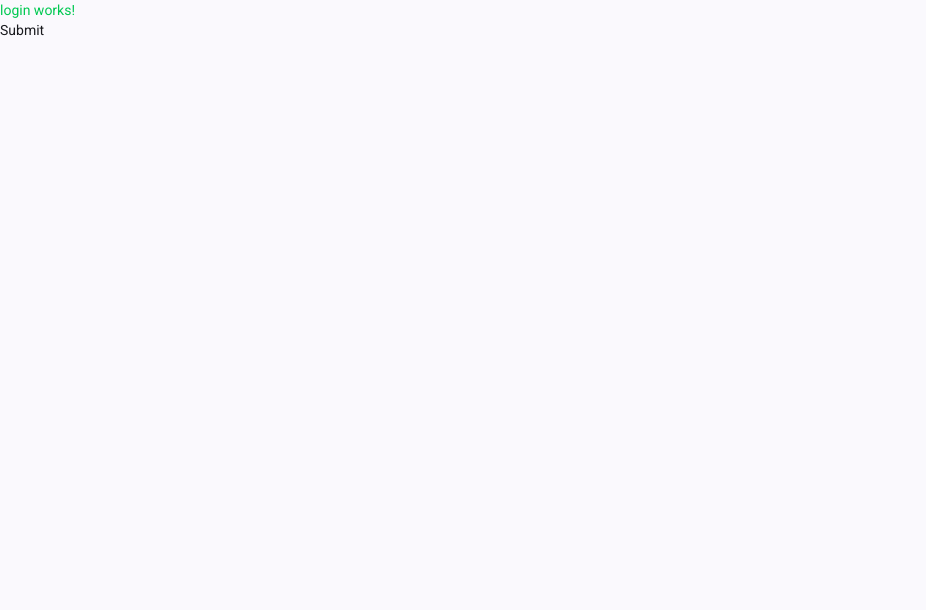
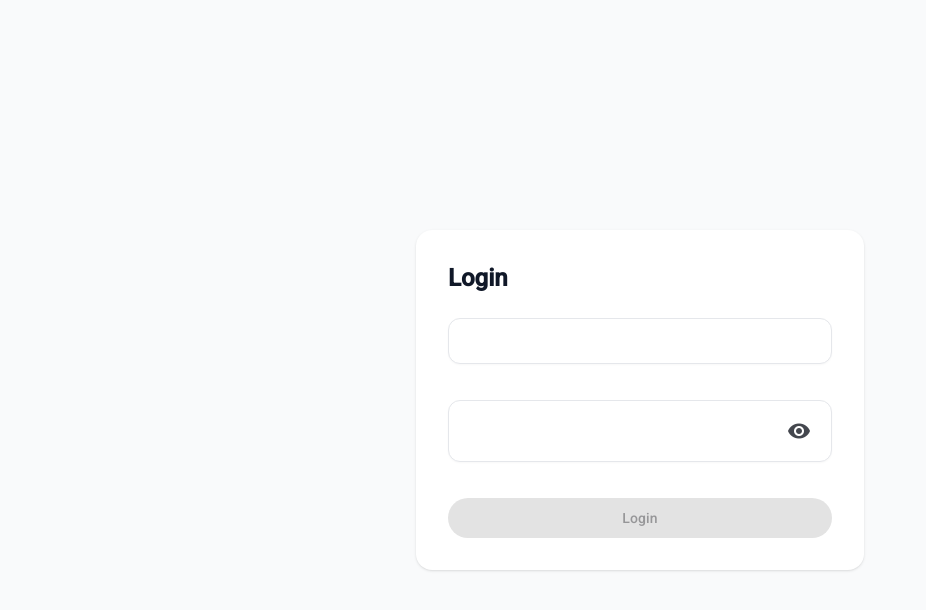
Before and after one commit to Tudor-debug819/Ticketing-System, an Angular app: page /login in a window 1280 px wide. Shown: the top 610 px of the page, without its empty margins (0-926 px from the left). Built offline with nearby package versions, Linux system fonts and the light colour scheme.

Commit message:
finish login page

```diff
--- a/src/app/pages/login/login.css
+++ b/src/app/pages/login/login.css
@@ -0,0 +1,61 @@
+/* ——— Flat inputs: fără outline/underline Material ——— */
+:host ::ng-deep .flat .mdc-notched-outline {
+    display: none;
+}
+
+:host ::ng-deep .flat .mdc-line-ripple {
+    display: none;
+}
+
+/* Container alb, bordură discretă, colțuri rotunjite */
+:host ::ng-deep .flat .mat-mdc-text-field-wrapper {
+    background: #fff;
+    border: 1px solid #e5e7eb;
+    /* Tailwind gray-200 */
+    border-radius: 12px;
+    box-shadow: 0 1px 2px rgba(0, 0, 0, 0.03);
+}
+
+/* Padding consistent pentru conținutul câmpului */
+:host ::ng-deep .flat .mat-mdc-form-field-flex {
+    padding: 10px 12px;
+    align-items: center;
+    /* aliniere verticală identică */
+}
+
+/* Infix compact (fără padding dublu implicit) */
+:host ::ng-deep .flat .mat-mdc-form-field-infix {
+    min-height: auto;
+    padding: 0 !important;
+    width: 100%;
+}
+
+/* Eliminăm overlay-ul de focus implicit Material */
+:host ::ng-deep .flat .mat-mdc-form-field-focus-overlay {
+    opacity: 0;
+}
+
+/* Focus ring subtil (roz) pe tot câmpul */
+:host ::ng-deep .flat.mat-mdc-form-field.mat-focused .mat-mdc-text-field-wrapper {
+    border-color: #ec4899;
+    /* pink-500 */
+    box-shadow: 0 0 0 3px rgba(236, 72, 153, 0.15);
+}
+
+/* ——— Fix pentru diferența de “lățime” la parola cu matSuffix ——— */
+/* scoate spațiul suplimentar pe dreapta creat de suffix */
+:host ::ng-deep .flat input.mat-mdc-input-element {
+    padding-right: 0;
+}
+
+/* mic spațiu uniform între icon și marginea dreaptă */
+:host ::ng-deep .flat .mat-mdc-form-field-suffix {
+    margin-right: 8px;
+}
+
+/* menține aceeași înălțime chiar dacă există suffix */
+:host ::ng-deep .flat .mat-mdc-text-field-wrapper,
+:host ::ng-deep .flat .mat-mdc-form-field-flex {
+    min-height: 44px;
+    /* înălțime comodă pentru ambele câmpuri */
+}
--- a/src/app/pages/login/login.html
+++ b/src/app/pages/login/login.html
@@ -1,2 +1,32 @@
-<p class="text-green-500">login works!</p>
-<button (click)="submit()">Submit</button>
+<div class="min-h-screen grid place-items-center bg-gray-50">
+    <div class="w-full max-w-md rounded-2xl shadow p-8 bg-white">
+        <h1 class="text-2xl font-semibold mb-6 text-gray-900">Login</h1>
+
+        <form [formGroup]="form" (ngSubmit)="submit()" class="space-y-4">
+            <!-- Email -->
+            <mat-form-field appearance="outline" class="w-full flat">
+                <mat-label>Email</mat-label>
+                <input matInput type="email" formControlName="email" placeholder="you@demo.com" />
+                <mat-error *ngIf="form.get('email')?.hasError('required')">Email is required</mat-error>
+                <mat-error *ngIf="form.get('email')?.hasError('email')">Invalid email</mat-error>
+            </mat-form-field>
+
+            <!-- Password -->
+            <mat-form-field appearance="outline" class="w-full flat">
+                <mat-label>Password</mat-label>
+                <input matInput [type]="hide() ? 'password' : 'text'" formControlName="password" />
+                <button mat-icon-button matSuffix type="button" (click)="hide.set(!hide())"
+                    aria-label="Toggle password">
+                    <mat-icon>{{ hide() ? 'visibility' : 'visibility_off' }}</mat-icon>
+                </button>
+                <mat-error *ngIf="form.get('password')?.hasError('required')">Password is required</mat-error>
+                <mat-error *ngIf="form.get('password')?.hasError('minlength')">Min 6 characters</mat-error>
+            </mat-form-field>
+
+            <!-- Submit -->
+            <button mat-raised-button color="primary" class="w-full" [disabled]="form.invalid || submitting()">
+                {{ submitting() ? 'Checking…' : 'Login' }}
+            </button>
+        </form>
+    </div>
+</div>
--- a/src/app/pages/login/login.ts
+++ b/src/app/pages/login/login.ts
@@ -1,4 +1,5 @@
 import { Component, signal } from '@angular/core';
+import { CommonModule } from '@angular/common';
 import { ReactiveFormsModule, FormBuilder, FormGroup, Validators } from '@angular/forms';
 import { MatFormFieldModule } from '@angular/material/form-field';
 import { MatInputModule } from '@angular/material/input';
@@ -8,7 +9,7 @@ import { MatIconModule } from '@angular/material/icon';
 
 @Component({
   selector: 'app-login',
-  imports: [ReactiveFormsModule, MatFormFieldModule, MatInputModule, MatButtonModule, MatIconModule],
+  imports: [ReactiveFormsModule, MatFormFieldModule, MatInputModule, MatButtonModule, MatIconModule, CommonModule],
   templateUrl: './login.html',
   styleUrl: './login.css'
 })
```
